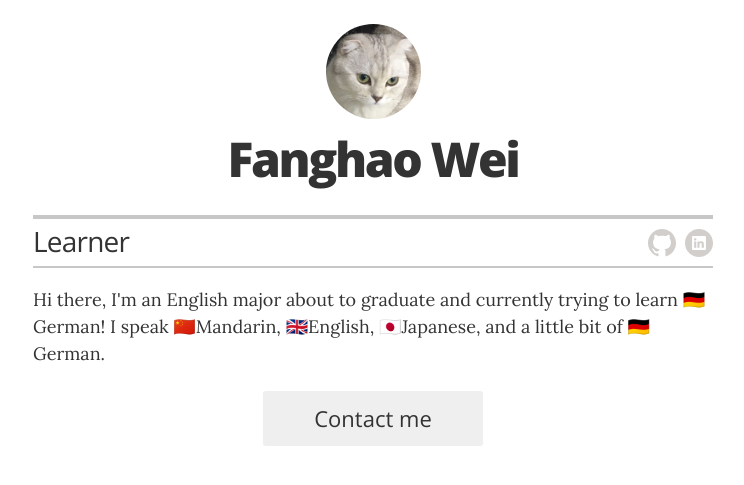
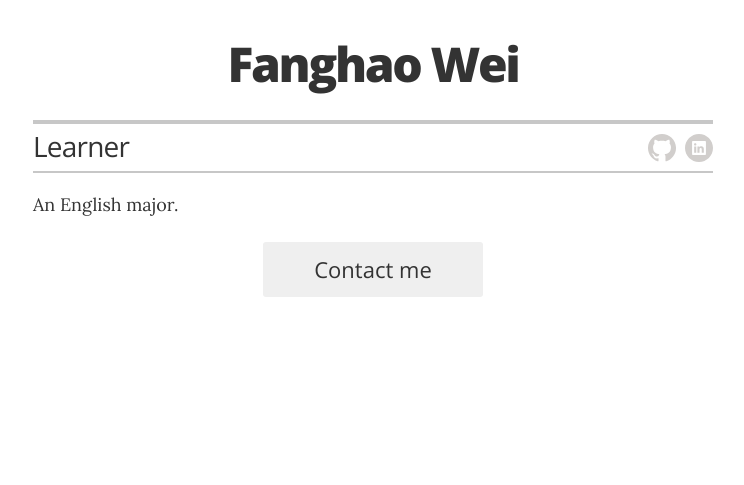
Before and after one commit to vfanghao/fanghao.me, a Jekyll site: the page built from index.html, in a window 1280 px wide. Shown: the top 485 px of the page, without its empty margins (267-1011 px from the left). Built offline with Jekyll 4.4.1, drawn with Linux system fonts in a browser that asks for light colours.

Commit message:
Update _config.yml

```diff
--- a/_config.yml
+++ b/_config.yml
@@ -9,7 +9,7 @@ sass:
   style: compressed
 
 # Resume settings
-resume_avatar:                  "true"
+resume_avatar:                  "false"
 resume_name:                    "Fanghao Wei"
 resume_title:                   "Learner"
 
@@ -17,11 +17,11 @@ resume_title:                   "Learner"
 resume_contact_email:           "i@fanghao.me"
 
 # the next two items are used for schema itemprops in _layouts/resume.html
-resume_contact_telephone:       "+12122561984"
+resume_contact_telephone:       "+1XXXXXXXXXX"
 
 
 
-resume_header_intro: "<p>Hi there, I'm an English major about to graduate and currently trying to learn 🇩🇪German! I speak 🇨🇳Mandarin, 🇬🇧English, 🇯🇵Japanese, and a little bit of 🇩🇪German.</p>"
+resume_header_intro: "<p>An English major.</p>"
 
 # use "yes" to display the email contact button,
 # "no" to display an "I'm not looking for work" message,
```
